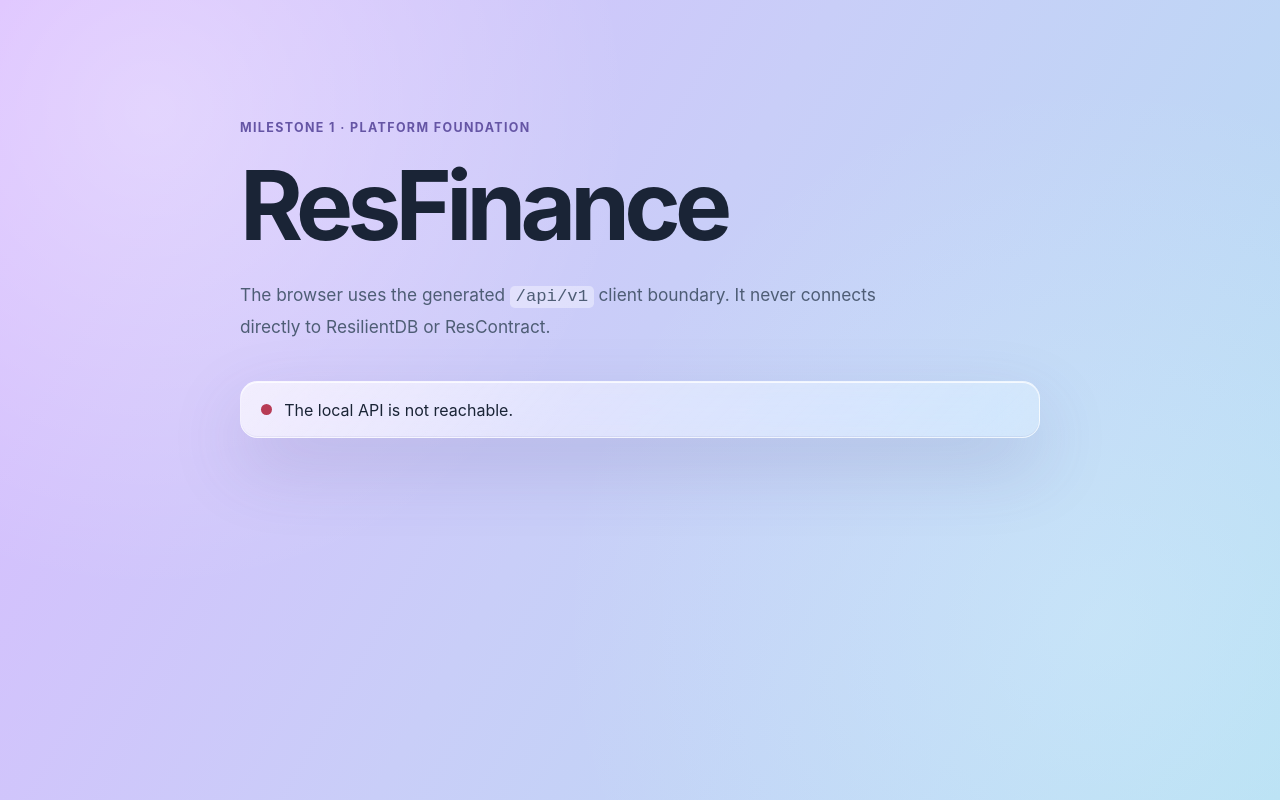
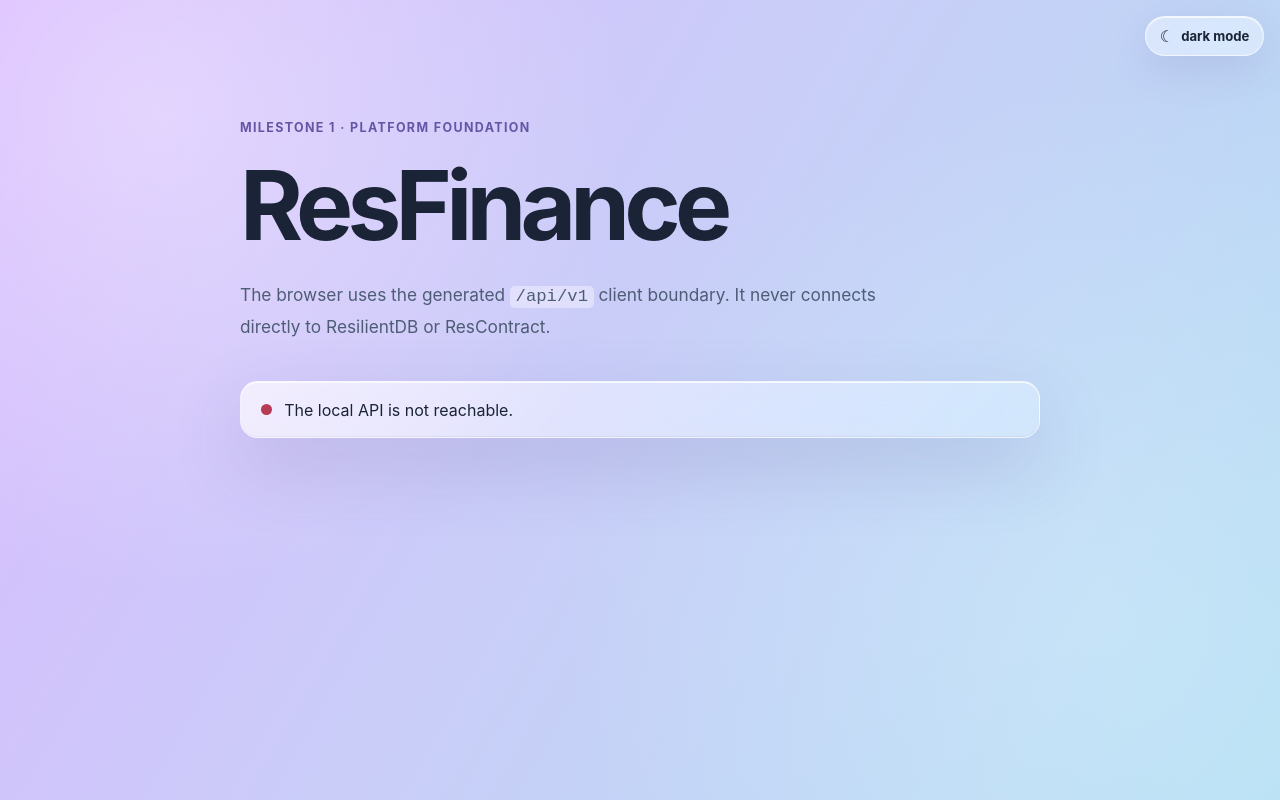
Before and after one commit to Reficul013/ResFinance, a React (Vite) app in the folder client/: page / in a window 1280 px wide. Built offline with nearby package versions, Linux system fonts and the light colour scheme; no server answers.

Commit message:
feat: add persistent color theme control

```diff
--- a/client/src/app/App.tsx
+++ b/client/src/app/App.tsx
@@ -1,4 +1,5 @@
 import { StatusCard } from "../components/StatusCard";
+import { ThemeToggle } from "../components/ThemeToggle";
 import { usePlatformHealth } from "../features/platform/usePlatformHealth";
 
 export function App() {
@@ -6,6 +7,7 @@ export function App() {
 
   return (
     <main className="shell">
+      <ThemeToggle />
       <p className="eyebrow">Milestone 1 · Platform foundation</p>
       <h1>ResFinance</h1>
       <p className="lede">
--- a/client/src/app/styles.css
+++ b/client/src/app/styles.css
@@ -28,6 +28,9 @@
   --card-sheen: rgb(255 255 255 / 22%);
   --card-shadow: 0 1.75rem 4.5rem rgb(78 72 139 / 18%);
   --code-background: rgb(255 255 255 / 38%);
+  --control-background: rgb(255 255 255 / 42%);
+  --control-background-hover: rgb(255 255 255 / 58%);
+  --control-border: rgb(255 255 255 / 62%);
   --status-checking: #b27621;
   --status-ready: #197b68;
   --status-error: #b73b55;
@@ -91,6 +94,44 @@ code {
   color: inherit;
 }
 
+.theme-toggle {
+  position: fixed;
+  top: 1rem;
+  right: 1rem;
+  display: inline-flex;
+  gap: 0.45rem;
+  align-items: center;
+  min-height: 2.5rem;
+  padding: 0.55rem 0.85rem;
+  border: 1px solid var(--control-border);
+  border-radius: 999px;
+  background: var(--control-background);
+  box-shadow:
+    0 0.8rem 2.5rem rgb(78 72 139 / 14%),
+    inset 0 1px 0 var(--card-highlight);
+  color: var(--page-text);
+  font: inherit;
+  font-size: 0.82rem;
+  font-weight: 650;
+  cursor: pointer;
+  -webkit-backdrop-filter: blur(24px) saturate(150%);
+  backdrop-filter: blur(24px) saturate(150%);
+}
+
+.theme-toggle:hover {
+  background: var(--control-background-hover);
+}
+
+.theme-toggle:focus-visible {
+  outline: 3px solid color-mix(in srgb, var(--page-accent) 52%, transparent);
+  outline-offset: 3px;
+}
+
+.theme-toggle-icon {
+  font-size: 1rem;
+  line-height: 1;
+}
+
 .status-card {
   position: relative;
   display: grid;
@@ -138,8 +179,7 @@ code {
   background: var(--status-error);
 }
 
-@media (prefers-color-scheme: dark) {
-  :root {
+:root[data-theme="dark"] {
   color: #f5f7fb;
   background: #0d1019;
   --page-text: #f5f7fb;
@@ -168,8 +208,21 @@ code {
   --card-sheen: rgb(255 255 255 / 6%);
   --card-shadow: 0 1.75rem 4.5rem rgb(0 0 0 / 34%);
   --code-background: rgb(55 209 197 / 10%);
+  --control-background: rgb(26 34 46 / 62%);
+  --control-background-hover: rgb(36 47 61 / 76%);
+  --control-border: rgb(255 255 255 / 12%);
   --status-checking: #f2bd5a;
   --status-ready: #38d1c5;
   --status-error: #ff7f7f;
 }
+
+@media (max-width: 32rem) {
+  .theme-toggle-label {
+    position: absolute;
+    width: 1px;
+    height: 1px;
+    overflow: hidden;
+    clip-path: inset(50%);
+    white-space: nowrap;
   }
+}
--- /dev/null
+++ b/client/src/components/ThemeToggle.tsx
@@ -0,0 +1,20 @@
+import { useColorTheme } from "../features/theme/useColorTheme";
+
+export function ThemeToggle() {
+  const { theme, toggleTheme } = useColorTheme();
+  const nextTheme = theme === "dark" ? "light" : "dark";
+
+  return (
+    <button
+      className="theme-toggle"
+      type="button"
+      onClick={toggleTheme}
+      aria-label={`Switch to ${nextTheme} mode`}
+    >
+      <span className="theme-toggle-icon" aria-hidden="true">
+        {theme === "dark" ? "☀︎" : "☾"}
+      </span>
+      <span className="theme-toggle-label">{nextTheme} mode</span>
+    </button>
+  );
+}
--- /dev/null
+++ b/client/src/features/theme/colorTheme.ts
@@ -0,0 +1,35 @@
+export type ColorTheme = "light" | "dark";
+
+export const COLOR_THEME_STORAGE_KEY = "resfinance-color-theme";
+
+export function resolveColorTheme(
+  storedTheme: string | null,
+  systemPrefersDark: boolean,
+): ColorTheme {
+  if (storedTheme === "light" || storedTheme === "dark") {
+    return storedTheme;
+  }
+  return systemPrefersDark ? "dark" : "light";
+}
+
+export function getPreferredColorTheme(): ColorTheme {
+  return resolveColorTheme(
+    window.localStorage.getItem(COLOR_THEME_STORAGE_KEY),
+    window.matchMedia("(prefers-color-scheme: dark)").matches,
+  );
+}
+
+export function applyColorTheme(theme: ColorTheme): void {
+  document.documentElement.dataset.theme = theme;
+  window.localStorage.setItem(COLOR_THEME_STORAGE_KEY, theme);
+}
+
+export function initializeColorTheme(): ColorTheme {
+  const theme = getPreferredColorTheme();
+  document.documentElement.dataset.theme = theme;
+  return theme;
+}
+
+export function oppositeColorTheme(theme: ColorTheme): ColorTheme {
+  return theme === "dark" ? "light" : "dark";
+}
--- /dev/null
+++ b/client/src/features/theme/useColorTheme.ts
@@ -0,0 +1,22 @@
+import { useCallback, useState } from "react";
+
+import {
+  applyColorTheme,
+  getPreferredColorTheme,
+  oppositeColorTheme,
+  type ColorTheme,
+} from "./colorTheme";
+
+export function useColorTheme() {
+  const [theme, setTheme] = useState<ColorTheme>(getPreferredColorTheme);
+
+  const toggleTheme = useCallback(() => {
+    setTheme((currentTheme) => {
+      const nextTheme = oppositeColorTheme(currentTheme);
+      applyColorTheme(nextTheme);
+      return nextTheme;
+    });
+  }, []);
+
+  return { theme, toggleTheme };
+}
--- a/client/src/main.tsx
+++ b/client/src/main.tsx
@@ -3,6 +3,9 @@ import { createRoot } from "react-dom/client";
 
 import { App } from "./app/App";
 import "./app/styles.css";
+import { initializeColorTheme } from "./features/theme/colorTheme";
+
+initializeColorTheme();
 
 const root = document.getElementById("root");
 
```
Also changed, not shown: 1 other file (tests, documents, lock files or other folders). Lines whose indentation alone changed are shown as unchanged.
